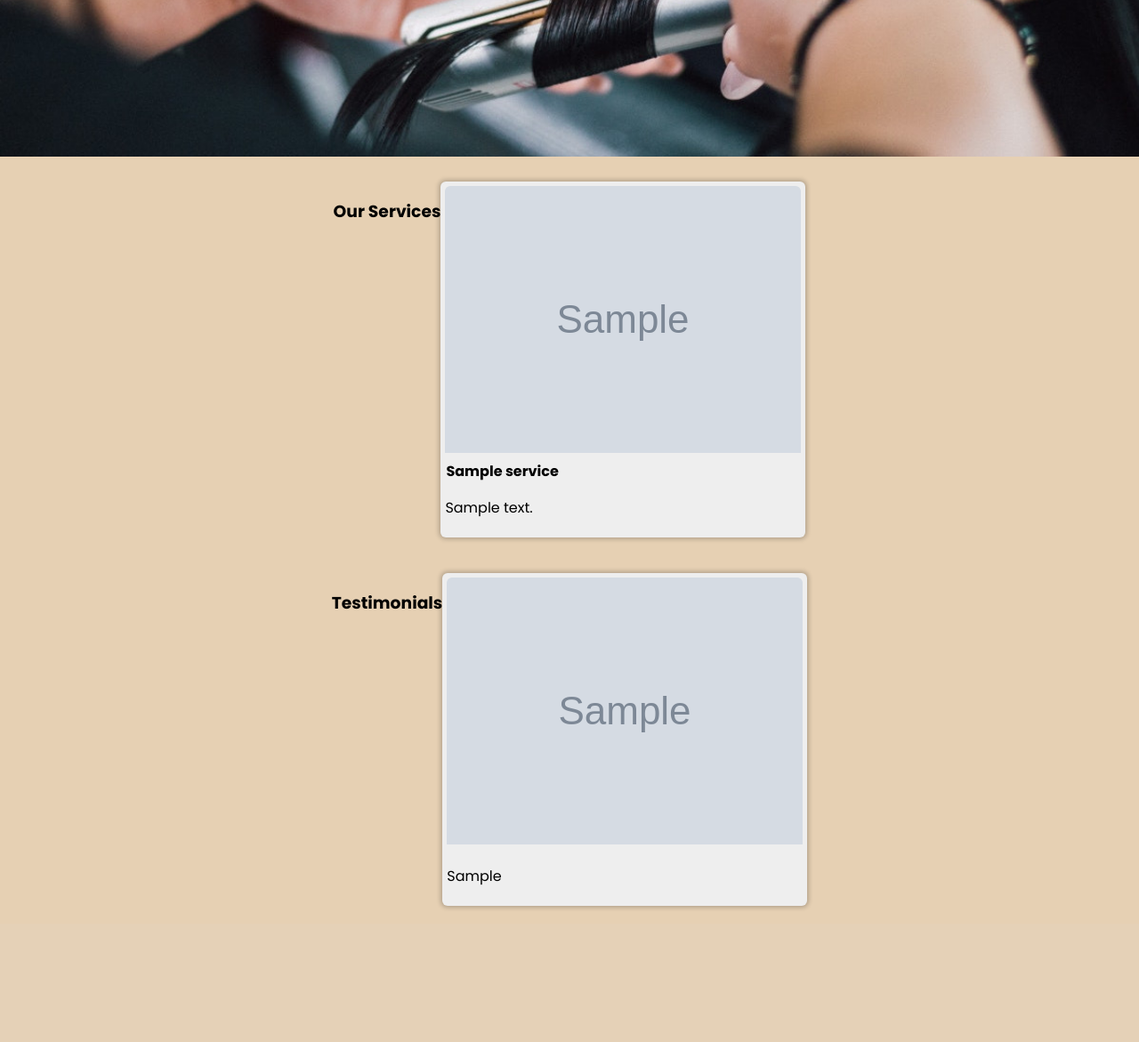
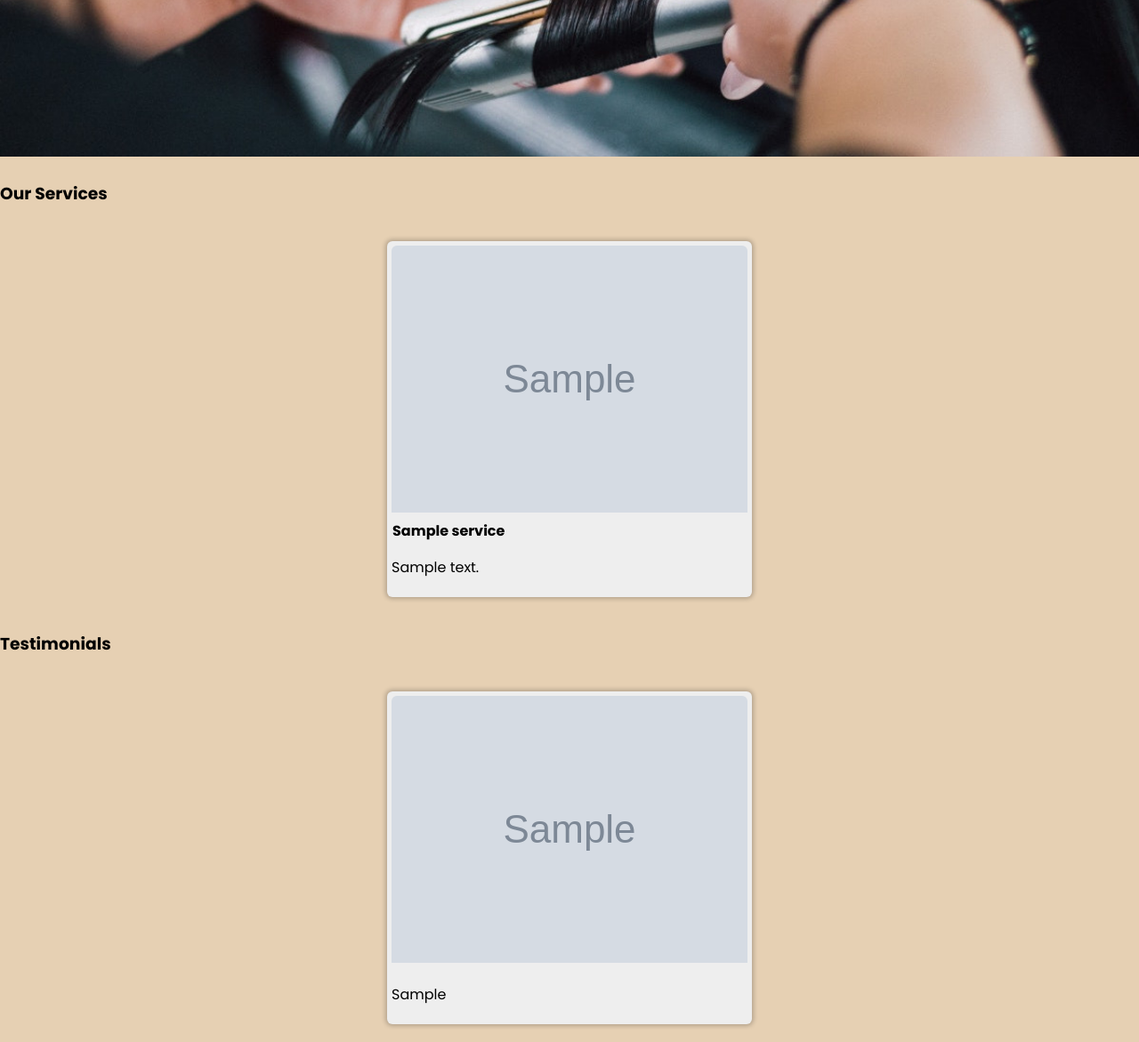
Before and after one commit to McEazy2700/Jula-Hairs, a Django app: page / in a window 1280 px wide. Shown: the part 495-1666 px from the top of the page at 89% size. Before the commit the page ends 1517 px from the top, so only its background shows below. Run offline with Django 4.2, Linux system fonts and the light colour scheme; tables that the repository leaves empty hold one stand-in row (values such as "Sample post"); grey boxes marked "Sample" are stand-in pictures.

Commit message:
more styling

```diff
--- a/store/static/css/home.css
+++ b/store/static/css/home.css
@@ -53,7 +53,7 @@ section .body {
 }
 
 .card-text {
-    max-width: ;
+    max-width: fit-content;
 }
 
 .card h4 {
--- a/store/templates/store/home.html
+++ b/store/templates/store/home.html
@@ -28,8 +28,8 @@
 
     {% if services %}
         <section>
+            <h3>Our Services</h3>
             <div class="body">
-                <h3>Our Services</h3>
                 {% for service in services %}
                     <section class="service">
                         <div class="card">
@@ -50,8 +50,8 @@
 
     {% if testimonials %}
         <section>
+            <h3>Testimonials</h3>
             <div class="body">
-                <h3>Testimonials</h3>
                 {% for testimonial in testimonials %}
                     <section class="service">
                         <div class="card">
```
